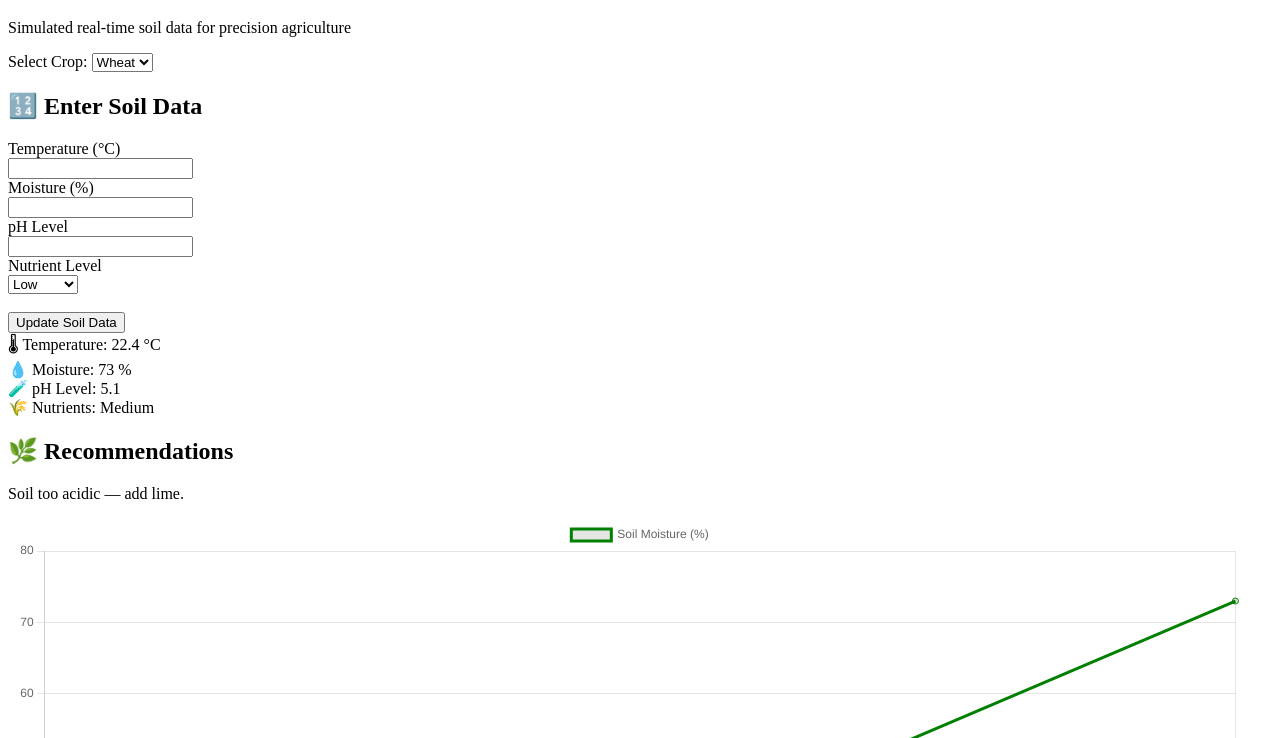
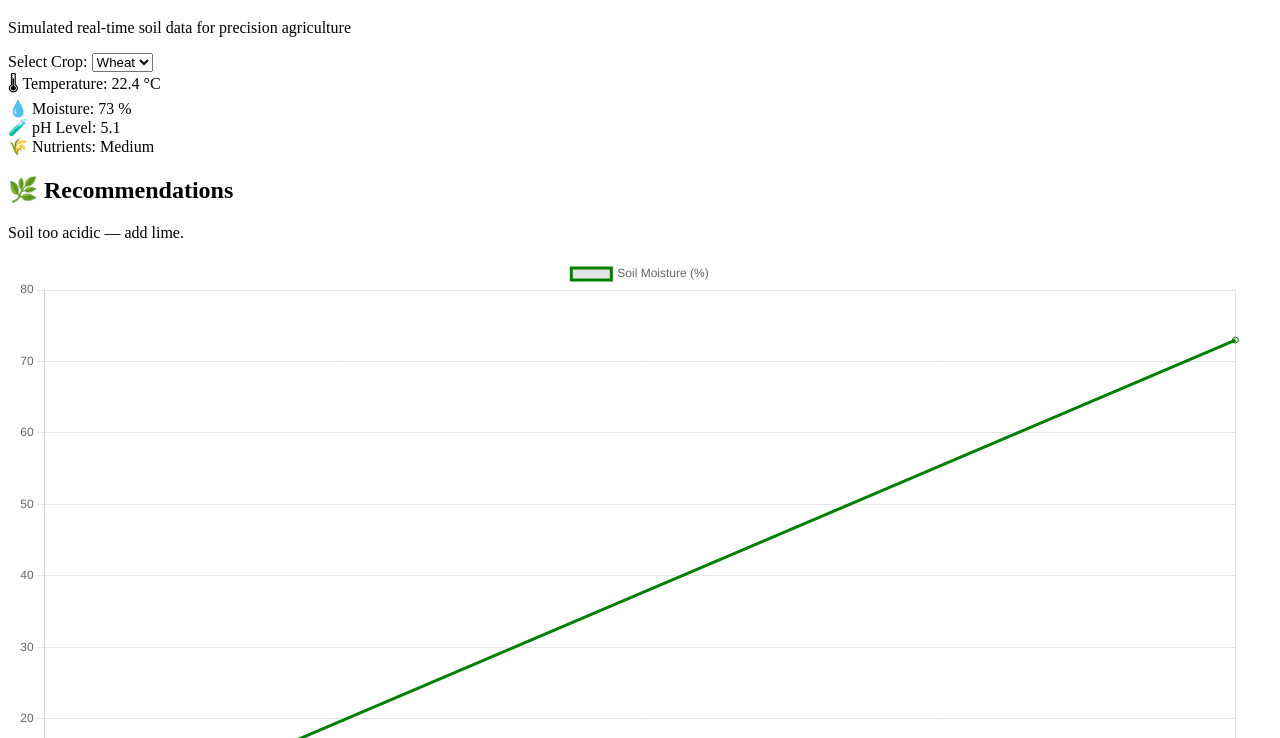
Before and after one commit to jumana-200/ECOlife, a plain HTML site: page index.html in a window 1280 px wide. Shown: the part 62-800 px from the top of the page. Drawn offline with nearby package versions, Linux system fonts and the light colour scheme.

Commit message:
Update index.html

```diff
--- a/index.html
+++ b/index.html
@@ -22,28 +22,6 @@
     </select>
   </section>
 
-  <section class="inputs">
-  <h2>🔢 Enter Soil Data</h2>
-
-  <label>Temperature (°C)</label><br>
-  <input type="number" id="tempInput"><br>
-
-  <label>Moisture (%)</label><br>
-  <input type="number" id="moistureInput"><br>
-
-  <label>pH Level</label><br>
-  <input type="number" step="0.1" id="phInput"><br>
-
-  <label>Nutrient Level</label><br>
-  <select id="nutrientInput">
-    <option>Low</option>
-    <option>Medium</option>
-    <option>High</option>
-  </select><br><br>
-
-  <button onclick="updateData()">Update Soil Data</button>
-</section>
-
   <section class="dashboard">
     <div class="card" id="tempCard">🌡 Temperature: <span id="temp"></span> °C</div>
     <div class="card" id="moistureCard">💧 Moisture: <span id="moisture"></span> %</div>
```
